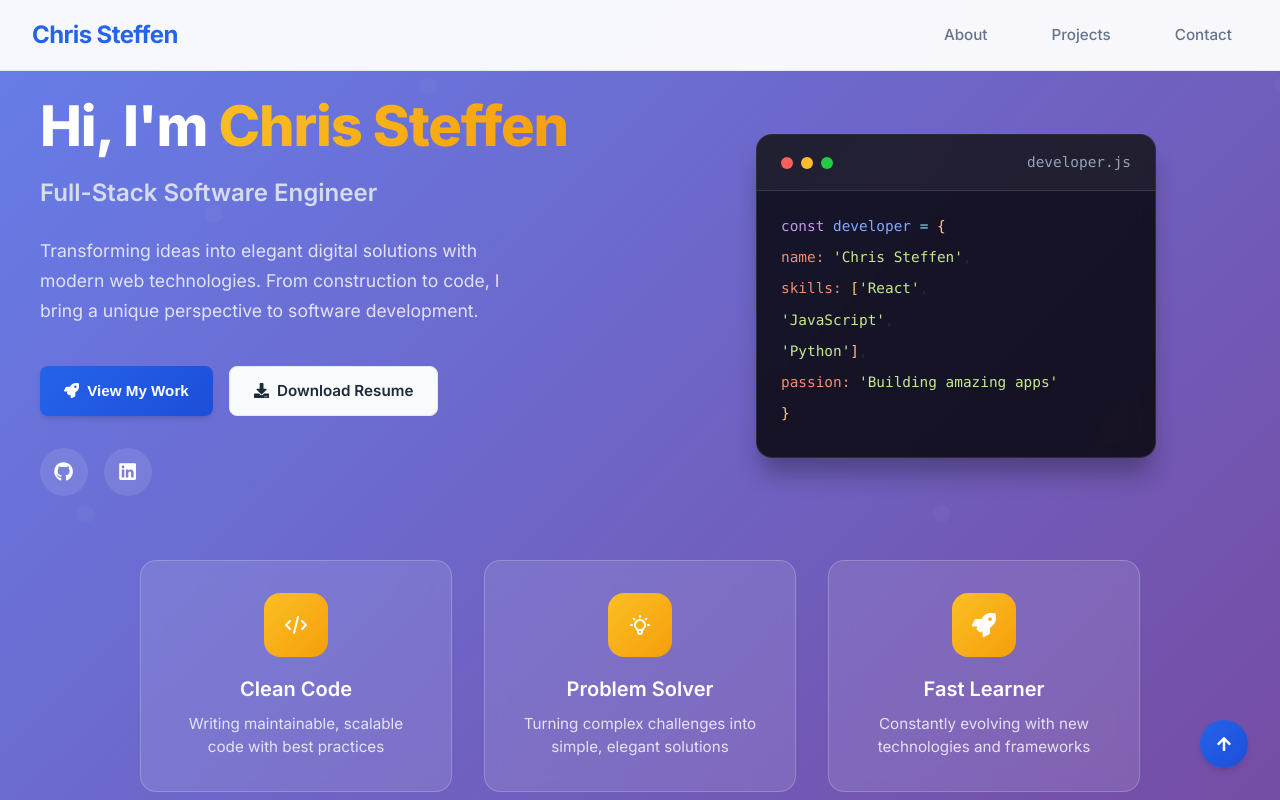
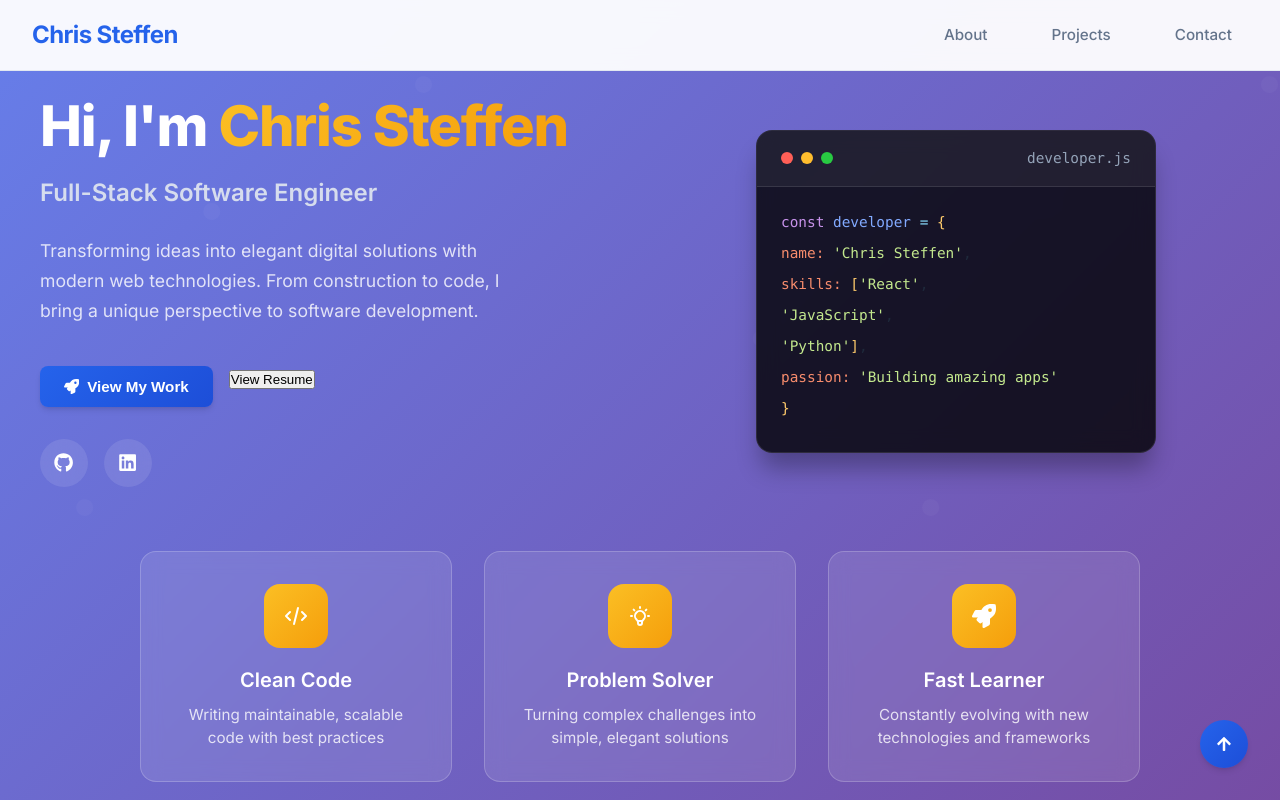
Before and after one commit to chrsteffen1/portfolio, a React (Create React App) app: page / in a window 1280 px wide. Shown: the top 800 px of the page. Built offline with nearby package versions, Linux system fonts and the light colour scheme.

Commit message:
updated UI to show new resume

```diff
--- a/src/pages/Contact/Contact.jsx
+++ b/src/pages/Contact/Contact.jsx
@@ -55,14 +55,10 @@ const Contact = () => {
                 Get In Touch
               </a>
 
-              <a
-                href={resume}
-                download='Chris_Steffen_Resume'
-                className={`${styles.contactBtn} ${styles.btnSecondary}`}
-              >
-                <FontAwesomeIcon icon={faFilePdf} />
-                Download Resume
-              </a>
+              <a href="https://docs.google.com/document/d/135vuVJoC3ErVarGzMLxBiob3KqC-vZvvZpu8e7oYK0A/edit?usp=sharing" target="_blank" rel="noopener noreferrer">
+  <button className={styles.buttonDownload}>View Resume</button>
+</a>
+
             </div>
 
             <div className={styles.socialActions}>
--- a/src/pages/Home/Home.jsx
+++ b/src/pages/Home/Home.jsx
@@ -47,14 +47,10 @@ const Home = () => {
                 <FaRocket />
                 View My Work
               </button>
-              <a
-                href={resume}
-                download='Chris_Steffen_Resume'
-                className="btn btn-secondary"
-              >
-                <FaDownload />
-                Download Resume
-              </a>
+              <a href="https://docs.google.com/document/d/135vuVJoC3ErVarGzMLxBiob3KqC-vZvvZpu8e7oYK0A/edit?usp=sharing" target="_blank" rel="noopener noreferrer">
+  <button className={styles.buttonDownload}>View Resume</button>
+</a>
+
             </div>
             <div className={styles.socialLinks}>
               <a href="https://github.com/chrsteffen1" className={styles.socialLink}>
```
